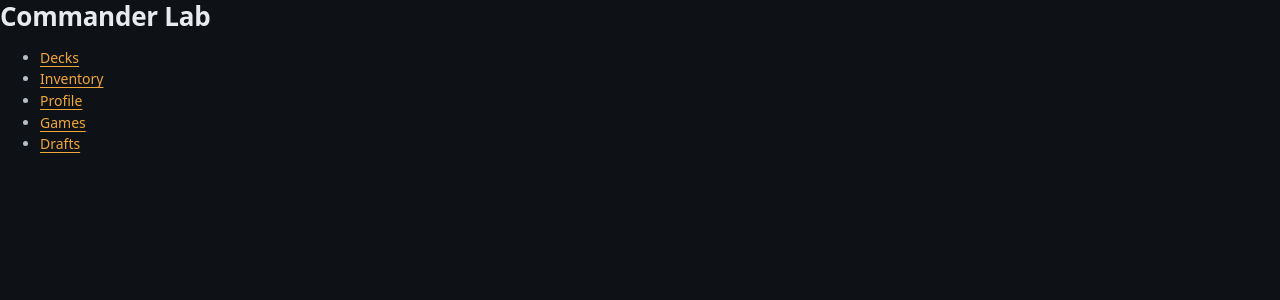
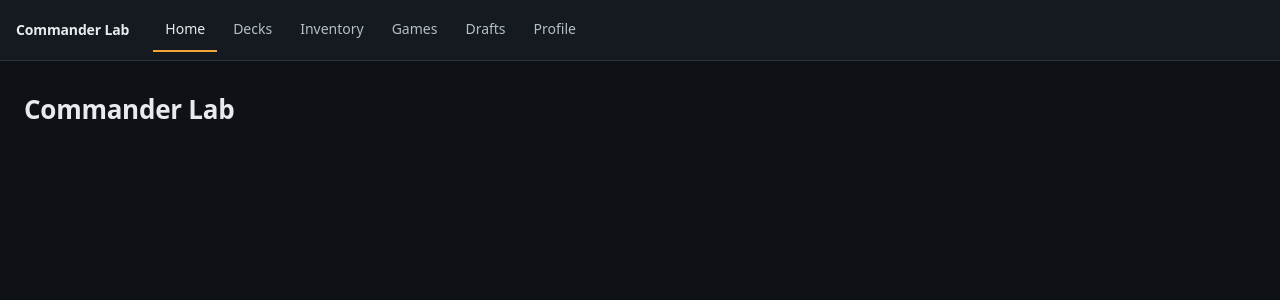
Before and after one commit to andrewgari/commander-lab, a SvelteKit app in the folder src/web/: page / in a window 1280 px wide. Shown: the top 300 px of the page. Built offline with nearby package versions, Linux system fonts and the light colour scheme.

Commit message:
feat(web): shared layout shell with skip link, primary nav, main landmark; Home title

```diff
--- a/src/web/src/routes/+layout.svelte
+++ b/src/web/src/routes/+layout.svelte
@@ -1,13 +1,69 @@
 <script lang="ts">
 	import '../app.css';
 	import favicon from '#lib/assets/favicon.svg';
+	import { page } from '$app/state';
 	import type { LayoutProps } from './$types';
 
 	let { children }: LayoutProps = $props();
+
+	const nav = [
+		{ href: '/', label: 'Home' },
+		{ href: '/decks', label: 'Decks' },
+		{ href: '/inventory', label: 'Inventory' },
+		{ href: '/games', label: 'Games' },
+		{ href: '/drafts', label: 'Drafts' },
+		{ href: '/profile', label: 'Profile' }
+	];
+	const isActive = (href: string) =>
+		href === '/' ? page.url.pathname === '/' : page.url.pathname === href || page.url.pathname.startsWith(href + '/');
 </script>
 
 <svelte:head>
 	<link rel="icon" href={favicon} />
 </svelte:head>
 
-{@render children()}
+<a class="skip-link" href="#main">Skip to content</a>
+<header class="site-header">
+	<a class="brand" href="/">Commander Lab</a>
+	<nav aria-label="Primary">
+		<ul>
+			{#each nav as item (item.href)}
+				<li>
+					<a href={item.href} aria-current={isActive(item.href) ? 'page' : undefined}>{item.label}</a>
+				</li>
+			{/each}
+		</ul>
+	</nav>
+</header>
+<main id="main" tabindex="-1">
+	{@render children()}
+</main>
+
+<style>
+	.skip-link {
+		position: absolute; left: var(--space-2); top: -4rem; z-index: 100;
+		background: var(--color-accent); color: var(--color-on-accent);
+		padding: var(--space-2) var(--space-4); border-radius: var(--radius-sm); font-weight: var(--weight-bold);
+		transition: top var(--dur-fast) var(--ease-out);
+	}
+	.skip-link:focus { top: var(--space-2); }
+	.site-header {
+		display: flex; flex-wrap: wrap; align-items: center; gap: var(--space-2) var(--space-6);
+		padding: var(--space-2) var(--space-4);
+		background: var(--color-surface); border-bottom: 1px solid var(--color-border);
+	}
+	.brand { color: var(--color-text); font-weight: var(--weight-bold); letter-spacing: var(--tracking-tight); text-decoration: none; }
+	nav ul { display: flex; flex-wrap: wrap; gap: var(--space-1); list-style: none; margin: 0; padding: 0; }
+	nav a {
+		display: inline-flex; align-items: center; min-height: var(--touch-min);
+		padding: 0 var(--space-3); color: var(--color-text-body); text-decoration: none;
+		border-bottom: 2px solid transparent;
+		transition: color var(--dur-fast) var(--ease-out), border-color var(--dur-fast) var(--ease-out);
+	}
+	nav a:hover { color: var(--color-text); }
+	nav a[aria-current='page'] { color: var(--color-text); border-bottom-color: var(--color-accent); }
+	main { max-width: var(--content-max); margin: 0 auto; padding: var(--space-6) var(--space-4); }
+	main:focus { outline: none; } /* programmatic target of skip link only */
+	@media (min-width: 40rem) { main { padding: var(--space-8) var(--space-6); } }
+	@media print { .skip-link, .site-header { display: none; } }
+</style>
--- a/src/web/src/routes/+page.svelte
+++ b/src/web/src/routes/+page.svelte
@@ -1,10 +1,5 @@
+<svelte:head>
+	<title>Commander Lab</title>
+</svelte:head>
+
 <h1>Commander Lab</h1>
-<nav>
-	<ul>
-		<li><a href="/decks">Decks</a></li>
-		<li><a href="/inventory">Inventory</a></li>
-		<li><a href="/profile">Profile</a></li>
-		<li><a href="/games">Games</a></li>
-		<li><a href="/drafts">Drafts</a></li>
-	</ul>
-</nav>
```
